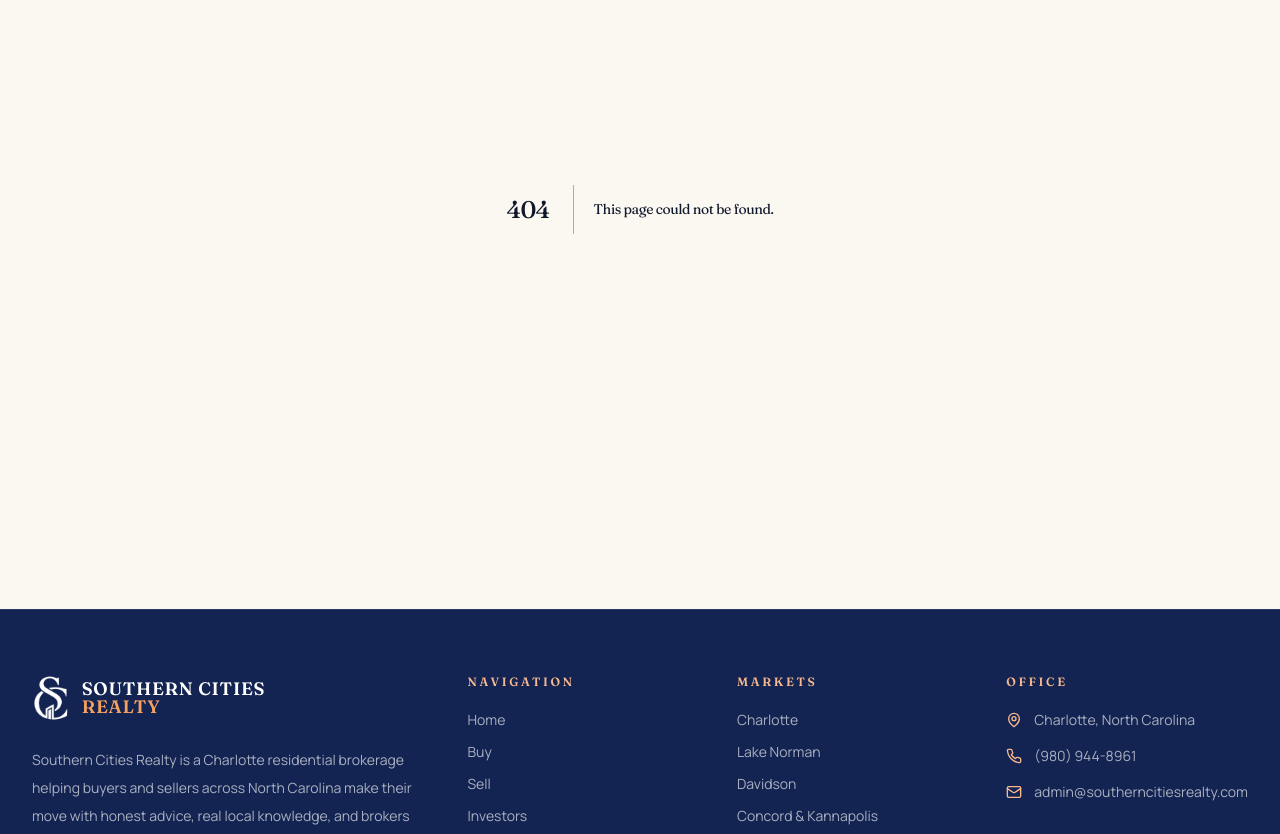
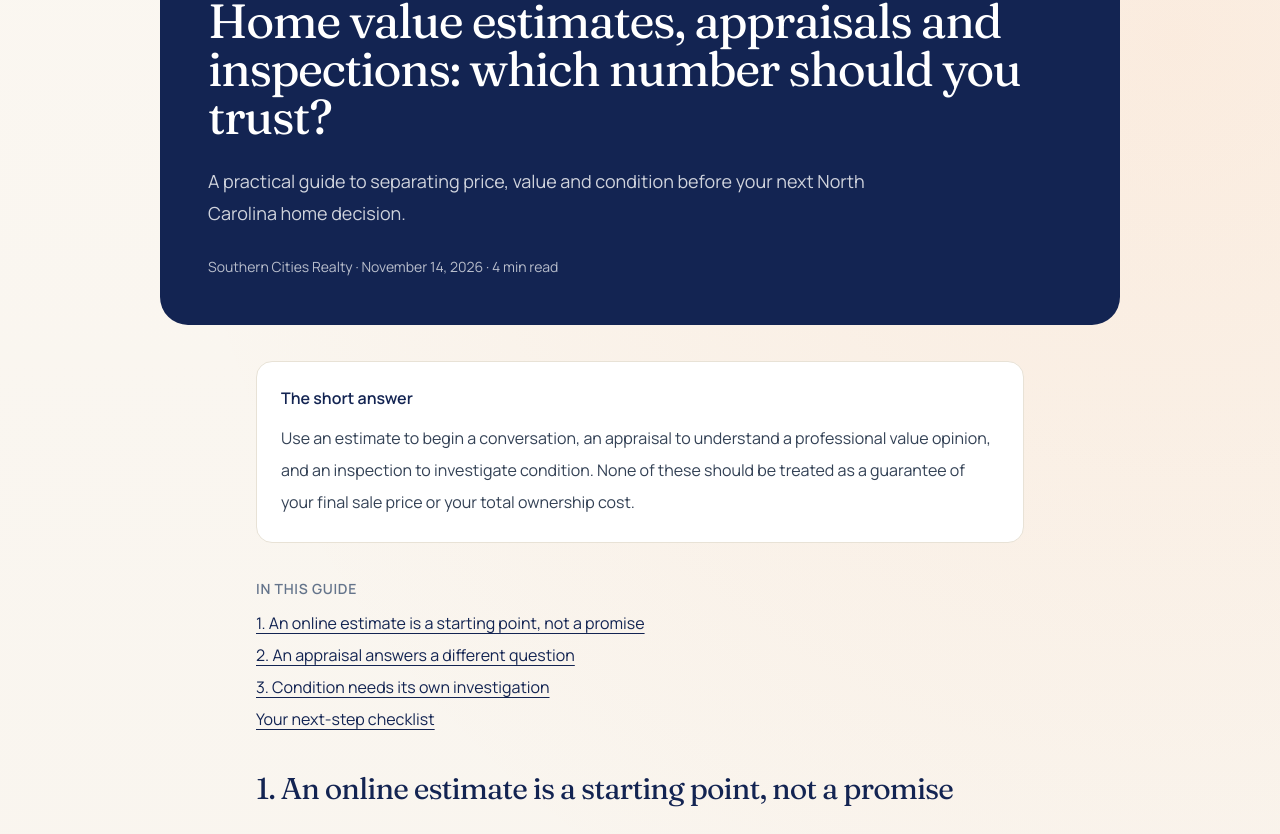
Before and after one commit to ashersoutherncities-art/southern-cities-realty, a Next.js app: page /blog/home-value-estimate-appraisal-inspection in a window 1280 px wide. Before the commit this address had no page. Shown: the part 260-1094 px from the top of the page. Built offline with nearby package versions, Linux system fonts and the light colour scheme.

Commit message:
Add original Realty field notes index and valuation guide

```diff
--- /dev/null
+++ b/app/blog/home-value-estimate-appraisal-inspection/page.tsx
@@ -0,0 +1,22 @@
+import type { Metadata } from 'next'
+import Link from 'next/link'
+export const metadata: Metadata = { title: 'Home Value Estimates, Appraisals & Inspections', description: 'A practical guide to separating price, value and condition before your next North Carolina home decision.', alternates: { canonical: '/blog/home-value-estimate-appraisal-inspection' }, openGraph: { title: 'Home value estimates, appraisals and inspections: which number should you trust?', description: 'A practical guide to separating price, value and condition before your next North Carolina home decision.', type: 'article', publishedTime: '2026-11-14', url: 'https://southerncitiesrealty.com/blog/home-value-estimate-appraisal-inspection' } }
+const valuationSource='https://www.consumerfinance.gov/ask-cfpb/why-did-i-receive-different-valuations-during-the-mortgage-loan-application-process-en-1875/'
+const inspectionSource='https://www.consumerfinance.gov/owning-a-home/close/schedule-a-home-inspection/'
+const sections=[
+{ id:'estimate', title:'1. An online estimate is a starting point, not a promise', paragraphs:['An automated valuation model, or AVM, estimates value using property information and market data. It is not a guaranteed sale price. The Consumer Financial Protection Bureau explains that different valuations can disagree because they use different comparisons, dates or purposes.','Before reacting to a number, check the inputs: address, square footage, bedroom and bathroom count, and the date of the estimate. Keep a separate list of updates and condition concerns to discuss with your broker. Do not assume the model has evaluated the quality of your renovation.'], source:valuationSource, sourceLabel:'CFPB: why valuations differ'},
+{ id:'appraisal', title:'2. An appraisal answers a different question', paragraphs:['An appraisal is a professional opinion of value. Comparable sales and adjustments for property differences can inform it. A lender may require an appraisal during financing; an early online estimate is not a substitute for that process.','If two numbers differ, ask what each one is measuring and which comparable properties support it. A nearby sale is a useful lead, not proof that your home should sell for the same amount. Treat a price discussion as a review of evidence rather than a contest between websites.'], source:valuationSource, sourceLabel:'CFPB: valuation methods'},
+{ id:'inspection', title:'3. Condition needs its own investigation', paragraphs:['A home inspection and an appraisal serve different purposes. The CFPB recommends arranging an independent inspection early enough to evaluate findings and complete additional inspections if necessary. Attending can help you understand the report and ask questions.','A value estimate cannot tell you what a repair will cost. When the inspection identifies an issue, request an appropriate specialist assessment and a written scope before building your budget. Any negotiation, cancellation right or financial consequence depends on your actual contract. Do not assume general online guidance gives you an automatic right to walk away.'], source:inspectionSource, sourceLabel:'CFPB: scheduling a home inspection'}
+]
+export default function Article(){return <article className="mx-auto max-w-5xl px-5 py-12 sm:px-8">
+<Link href="/blog" className="text-sm font-semibold text-navy-950 hover:underline">← All field notes</Link>
+<header className="mt-8 rounded-[28px] bg-navy-950 p-7 text-white sm:p-12"><p className="text-xs font-semibold uppercase tracking-[.2em] text-brand-300">Buying &amp; Selling</p><h1 className="mt-5 font-display text-4xl leading-tight sm:text-5xl">Home value estimates, appraisals and inspections: which number should you trust?</h1><p className="mt-6 max-w-2xl text-lg leading-8 text-white/80">A practical guide to separating price, value and condition before your next North Carolina home decision.</p><p className="mt-7 text-sm text-white/70">Southern Cities Realty · <time dateTime="2026-11-14">November 14, 2026</time> · 4 min read</p></header>
+<div className="mx-auto max-w-3xl">
+<div className="my-9 rounded-2xl border border-[#e8e2d6] bg-white p-6"><p className="font-semibold text-navy-950">The short answer</p><p className="mt-3 leading-8 text-slate-700">Use an estimate to begin a conversation, an appraisal to understand a professional value opinion, and an inspection to investigate condition. None of these should be treated as a guarantee of your final sale price or your total ownership cost.</p></div>
+<nav aria-label="Article contents" className="mb-10"><p className="text-sm font-semibold uppercase tracking-wider text-slate-500">In this guide</p><ul className="mt-3 space-y-2">{sections.map(s=><li key={s.id}><a href={'#'+s.id} className="text-navy-950 underline underline-offset-4">{s.title}</a></li>)}<li><a href="#checklist" className="text-navy-950 underline underline-offset-4">Your next-step checklist</a></li></ul></nav>
+{sections.map(s=><section key={s.id} id={s.id} className="mb-10 scroll-mt-28"><h2 className="font-display text-3xl text-navy-950">{s.title}</h2>{s.paragraphs.map(p=><p key={p} className="mt-5 text-lg leading-8 text-slate-700">{p}</p>)}<p className="mt-4 text-sm"><a href={s.source} className="text-navy-950 underline">{s.sourceLabel}</a></p></section>)}
+<section id="checklist" className="scroll-mt-28 rounded-2xl border border-[#e8e2d6] bg-white p-7"><h2 className="font-display text-3xl text-navy-950">Bring these five things to the conversation</h2><ol className="mt-5 list-decimal space-y-3 pl-6 leading-8 text-slate-700"><li>The property address and the estimate, including its date and source.</li><li>A list of improvements, with dates and supporting records where available.</li><li>Known condition concerns and any inspection or specialist reports.</li><li>Your intended decision: list, buy, refinance or evaluate a renovation.</li><li>Your timeline and the questions you need answered before committing.</li></ol></section>
+<p className="mt-8 text-lg leading-8 text-slate-700">For a North Carolina property, use this checklist to organize your conversation with your broker, lender, inspector and closing attorney. Keep value, condition, financing and contract obligations in separate columns so a reassuring answer in one does not hide an unanswered question in another.</p>
+<div className="my-10 rounded-2xl bg-navy-950 p-7 text-white"><h2 className="font-display text-3xl">Put the right question first.</h2><p className="mt-4 leading-8 text-white/80">Explore a home value estimate, then discuss the property-specific evidence with Southern Cities Realty.</p><div className="mt-5 flex flex-wrap gap-3"><Link href="/sell" className="rounded-full bg-white px-5 py-3 font-semibold text-navy-950">Explore home value</Link><Link href="/contact" className="rounded-full border border-white/50 px-5 py-3 font-semibold">Talk through your property</Link></div></div>
+<aside className="border-t border-[#e8e2d6] pt-6 text-sm leading-7 text-slate-500"><p>Sources checked November 14, 2026. This educational guide is not an appraisal, inspection, loan offer or legal advice. Property-specific results and contract terms vary. No sale price or investment return is promised.</p><p className="mt-3">Editorial note: Practical checklists are Southern Cities Realty guidance; linked CFPB resources support the distinctions between valuation methods and inspections.</p></aside>
+</div></article>}
--- /dev/null
+++ b/app/blog/page.tsx
@@ -0,0 +1,15 @@
+import type { Metadata } from 'next'
+import Link from 'next/link'
+export const metadata: Metadata = { title: 'Real Estate Field Notes', description: 'Practical North Carolina real estate guides for buyers, sellers and investors.', alternates: { canonical: '/blog' } }
+export default function Blog() { return <div className="mx-auto max-w-6xl px-5 py-16 sm:px-8">
+<p className="text-sm font-semibold uppercase tracking-[.2em] text-brand-500">Southern Cities Realty · Field notes</p>
+<h1 className="mt-5 max-w-3xl font-display text-4xl text-navy-950 sm:text-6xl">Better decisions start with better questions.</h1>
+<p className="mt-6 max-w-2xl text-lg leading-8 text-slate-600">Clear, practical guidance for buying, selling and investing in North Carolina. Start with the fundamentals, then bring the details of your property into focus.</p>
+<div className="mt-10 flex flex-wrap gap-3"><span className="rounded-full bg-navy-950 px-5 py-2 text-sm text-white">Buying &amp; Selling</span><span className="px-3 py-2 text-sm text-slate-500">Our first field note</span></div>
+<article className="mt-7 overflow-hidden rounded-[28px] border border-[#e8e2d6] bg-white p-7 sm:p-10">
+<div className="flex flex-wrap gap-3 text-sm text-slate-500"><time dateTime="2026-11-14">November 14, 2026</time><span>· 4 min read</span></div>
+<h2 className="mt-5 max-w-3xl font-display text-3xl text-navy-950 sm:text-4xl"><Link href="/blog/home-value-estimate-appraisal-inspection" className="hover:underline">Home value estimates, appraisals and inspections: which number should you trust?</Link></h2>
+<p className="mt-5 max-w-2xl leading-8 text-slate-600">A practical guide to separating price, value and condition before your next North Carolina home decision.</p>
+<Link href="/blog/home-value-estimate-appraisal-inspection" className="mt-7 inline-flex rounded-full bg-navy-950 px-6 py-3 font-semibold text-white">Read the guide →</Link>
+</article>
+<div className="mt-10 rounded-2xl border border-[#e8e2d6] p-6"><h2 className="font-display text-2xl text-navy-950">Coming into focus</h2><p className="mt-3 leading-7 text-slate-600">Future guides will cover selling strategy, buyer due diligence, renovation planning and investment fundamentals. These topics are planned, not yet published.</p></div></div> }
```
